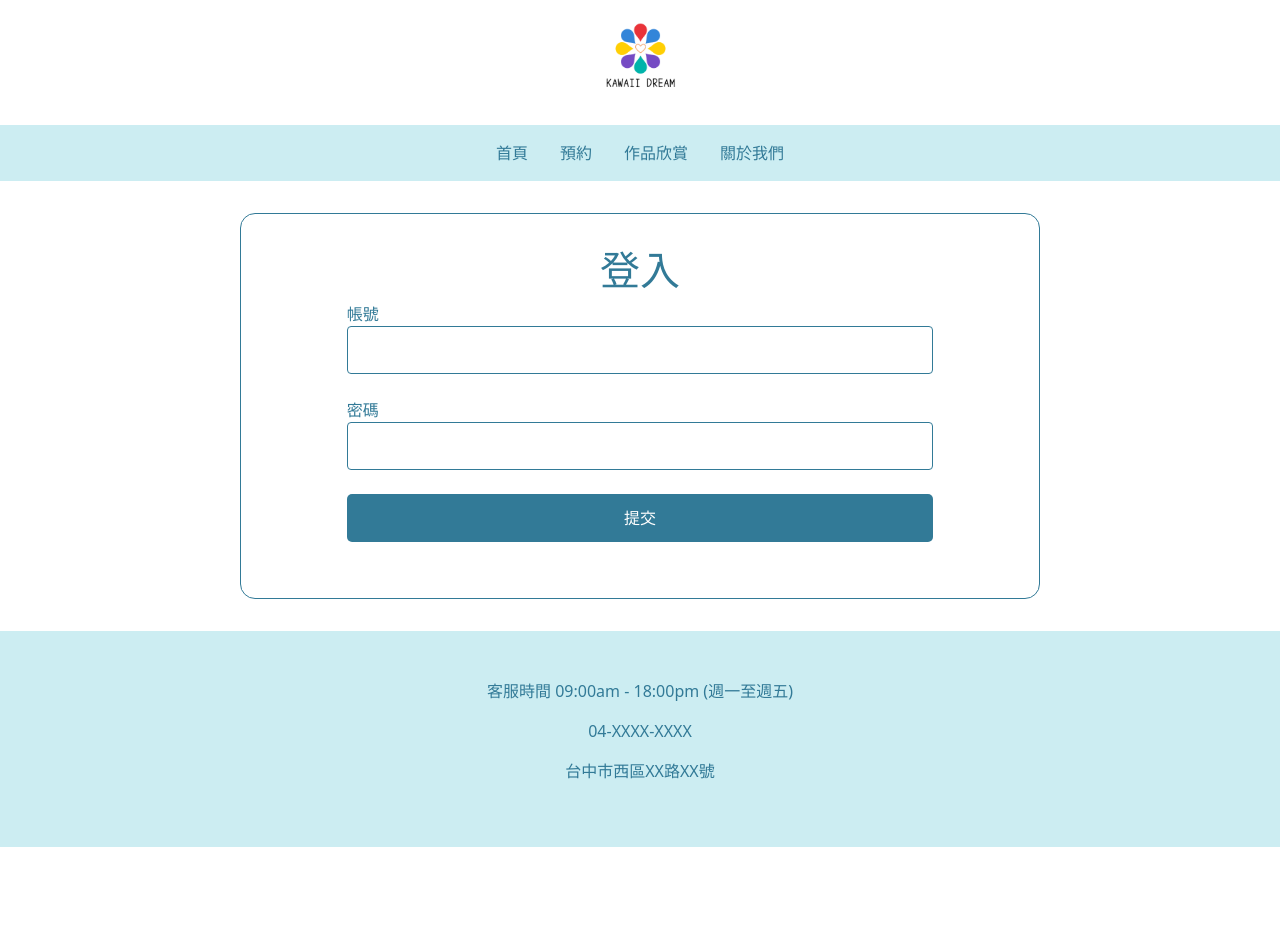
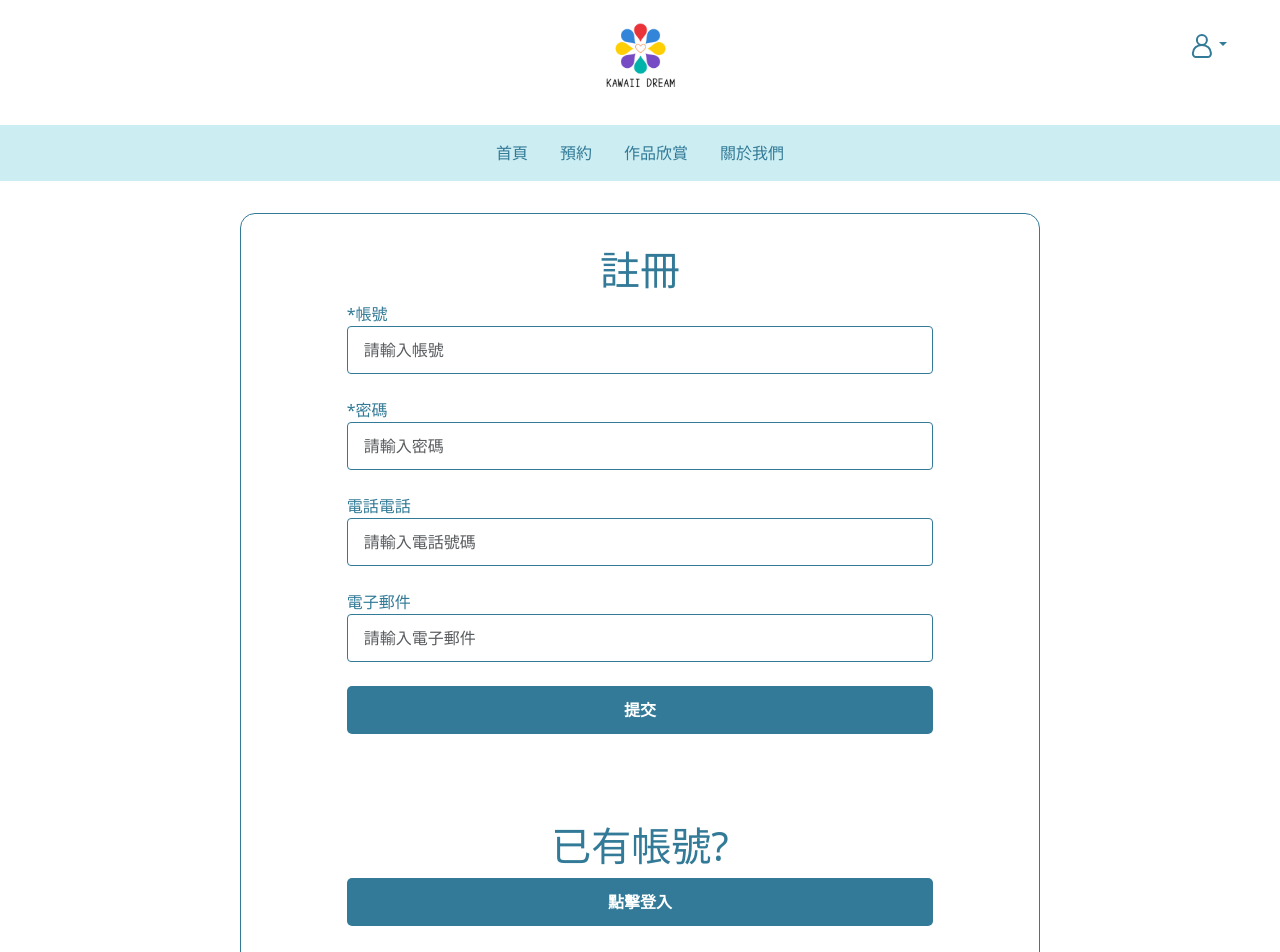
Before and after one commit to j3737049/nail_project, a Vue app: page /register in a window 1280 px wide. Shown: the top 952 px of the page. Before the commit the page ends 847 px from the top, so only its background shows below. Built offline with nearby package versions, Linux system fonts and the light colour scheme.

Commit message:
登入註冊功能新增

```diff
--- a/package.json
+++ b/package.json
@@ -16,6 +16,7 @@
     "@popperjs/core": "^2.11.8",
     "bootstrap": "^5.3.3",
     "bootstrap-vue-3": "^0.5.1",
+    "js-cookie": "^3.0.5",
     "pinia": "^2.2.2",
     "pinia-plugin-persistedstate": "^4.0.0",
     "swiper": "^11.1.8",
@@ -28,6 +29,8 @@
     "@arco-design/web-vue": "^2.56.0",
     "@rushstack/eslint-patch": "^1.8.0",
     "@tsconfig/node20": "^20.1.4",
+    "@types/bootstrap": "^5.2.10",
+    "@types/js-cookie": "^3.0.6",
     "@types/node": "^20.16.5",
     "@vitejs/plugin-vue": "^5.0.5",
     "@vue/eslint-config-prettier": "^9.0.0",
--- a/src/App.vue
+++ b/src/App.vue
@@ -1,6 +1,63 @@
 <script setup lang="ts">
-import { RouterLink, RouterView } from 'vue-router'
+import { ref, defineEmits, computed } from 'vue'
+import { RouterLink, RouterView, useRouter } from 'vue-router'
+import { useCounterStore } from './stores/member'
 // import HelloWorld from './components/HelloWorld.vue'
+
+const router = useRouter();
+const counter = useCounterStore();
+
+// let lists = ref([
+//   { value: 1, label: '會員登入', url: '/login' },
+//   { value: 2, label: '會員註冊', url: '/register' }
+// ])
+
+// if(counter.isLogin){
+//   lists = ref([
+//     { value: 1, label: '會員登出', url: '/logout' }
+//   ])
+// }
+// const isAuthenticated = computed(() => counter.isLogin);
+
+const lists = computed(()=>{
+  if(counter.isLogin){
+    return [
+      // { value: 1, label: '預約紀錄', url: '/appointment' },
+      { value: 2, label: '會員登出', url: '/logout' }
+    ]
+  }else{
+    return [
+      { value: 1, label: '會員登入', url: '/login' },
+      { value: 2, label: '會員註冊', url: '/register' }
+    ]
+  }
+
+})
+
+// const emit = defineEmits(['select'])
+
+const isOpen = ref(false)
+const selectedOption = ref(null)
+
+const toggleDropdown = () => {
+  isOpen.value = !isOpen.value
+}
+
+const selectOption = (option: any) => {
+  selectedOption.value = option.label
+  isOpen.value = false
+  // emit('select', option)
+  if(option.url != "/logout"){
+    router.push(option.url);
+  }else{
+    const result = counter.logout();
+    if(result){
+      alert('登出成功');
+      router.push('/');
+    }
+  }
+
+}
 </script>
 
 <template>
@@ -17,14 +74,28 @@ import { RouterLink, RouterView } from 'vue-router'
         <!-- <RouterLink to="/contact">客服中心</RouterLink> -->
       </nav>
     </div>
-    <div class="memberarea hide">
+    <div class="memberarea">
       <div>
-        <RouterLink to="/login" >
-        <svg class="member-svg qk-text--nav_menu_icon qk-vert--mid" xmlns="http://www.w3.org/2000/svg" height="24" width="25.8" viewBox="0 0 24 24" fill="none">
-          <circle cx="12" cy="6" r="5" stroke="currentColor" stroke-width="2"></circle>
-          <path d="M17.607 22.9957H6.393C5.54025 23.04 4.70467 22.7442 4.06888 22.1729C3.43309 21.6017 3.0488 20.8015 3 19.9471V19.1174C3 14.6077 7.032 11 12 11C16.968 11 21 14.6077 21 19.1174V19.9471C20.9512 20.8015 20.5669 21.6017 19.9311 22.1729C19.2953 22.7442 18.4598 23.04 17.607 22.9957V22.9957Z" stroke="currentColor" stroke-width="2" stroke-miterlimit="10"></path>
-        </svg>
-      </RouterLink>
+        <!-- <RouterLink to="/" >
+          <svg class="member-svg qk-text--nav_menu_icon qk-vert--mid" xmlns="http://www.w3.org/2000/svg" height="24" width="25.8" viewBox="0 0 24 24" fill="none">
+            <circle cx="12" cy="6" r="5" stroke="currentColor" stroke-width="2"></circle>
+            <path d="M17.607 22.9957H6.393C5.54025 23.04 4.70467 22.7442 4.06888 22.1729C3.43309 21.6017 3.0488 20.8015 3 19.9471V19.1174C3 14.6077 7.032 11 12 11C16.968 11 21 14.6077 21 19.1174V19.9471C20.9512 20.8015 20.5669 21.6017 19.9311 22.1729C19.2953 22.7442 18.4598 23.04 17.607 22.9957V22.9957Z" stroke="currentColor" stroke-width="2" stroke-miterlimit="10"></path>
+          </svg>
+        </RouterLink> -->
+        <div class="dropdown">
+          <div v-if="isOpen" @click="toggleDropdown" class="dropdown-backgroud"></div>
+          <button @click="toggleDropdown" class="dropdown-toggle">
+            <svg class="member-svg qk-text--nav_menu_icon qk-vert--mid" xmlns="http://www.w3.org/2000/svg" height="24" width="25.8" viewBox="0 0 24 24" fill="none">
+              <circle cx="12" cy="6" r="5" stroke="currentColor" stroke-width="2"></circle>
+              <path d="M17.607 22.9957H6.393C5.54025 23.04 4.70467 22.7442 4.06888 22.1729C3.43309 21.6017 3.0488 20.8015 3 19.9471V19.1174C3 14.6077 7.032 11 12 11C16.968 11 21 14.6077 21 19.1174V19.9471C20.9512 20.8015 20.5669 21.6017 19.9311 22.1729C19.2953 22.7442 18.4598 23.04 17.607 22.9957V22.9957Z" stroke="currentColor" stroke-width="2" stroke-miterlimit="10"></path>
+            </svg>
+          </button>
+          <ul v-if="isOpen" class="dropdown-list">
+            <li v-for="option in lists" :key="option.value" @click="selectOption(option)">
+              {{ option.label }}
+            </li>
+          </ul>
+        </div>
       </div>
     </div>
   </header>
@@ -50,6 +121,9 @@ import { RouterLink, RouterView } from 'vue-router'
 }
 .hide{
   display: none!important;
+}
+.margin-top4{
+  margin-top: 4rem;
 }
 
 
@@ -92,6 +166,7 @@ import { RouterLink, RouterView } from 'vue-router'
         border: 0;
         color: #fff;
         border-radius: 5px;
+        font-weight: bold;
       }
     }
   }
@@ -102,6 +177,9 @@ import { RouterLink, RouterView } from 'vue-router'
       input {
         height: 3rem;
       }
+    }
+    .margin-top4{
+      margin-top: 1rem;
     }
   }
 }
@@ -177,6 +255,54 @@ footer {
   background-color: hsla(187, 100%, 37%, 0.2);
 }
 
+.dropdown {
+  position: relative;
+  width: 7rem;
+
+  .dropdown-backgroud {
+    position: fixed;
+    width: 100%;
+    height: 100%;
+    left: 0;
+    top: 0;
+    cursor: auto;
+  }
+
+  .dropdown-toggle {
+    width: 100%;
+    padding: 1rem;
+    background-color: transparent;
+    border: none;
+    border-radius: 4px;
+    cursor: pointer;
+  }
+
+  .dropdown-list {
+    position: absolute;
+    top: 100%;
+    right: 0;
+    width: 100%;
+    padding: 0;
+    margin: 0;
+    list-style: none;
+    background-color: #ffffff;
+    border: 1px solid #ced4da;
+    border-radius: 0 0 4px 4px;
+    box-shadow: 0 2px 5px rgba(0, 0, 0, 0.1);
+    text-align: center;
+    li {
+      padding: 10px;
+      cursor: pointer;
+      &:hover {
+        background-color: #f8f9fa;
+      }
+    }
+  }
+}
+
+
+
+
 @media (max-width: 1024px){
   /* footer{
     position: absolute;
--- a/src/main.ts
+++ b/src/main.ts
@@ -8,6 +8,8 @@ import router from './router'
 import ArcoVue from '@arco-design/web-vue';
 import '@arco-design/web-vue/dist/arco.css';
 import piniaPluginPersistedstate from 'pinia-plugin-persistedstate'
+import Cookies from 'js-cookie'
+
 
 
 // 引入 Bootstrap 和 BootstrapVue3 的 CSS 文件
@@ -19,7 +21,7 @@ pinia.use(piniaPluginPersistedstate)
 
 router.beforeEach((to, from, next)=>{
     if(to.meta.requireAuth){
-        const counter = localStorage.getItem('counter') || '{}'
+        const counter = localStorage.getItem('member') || '{}';
         if(JSON.parse(counter).isLogin){
             next();
         }else{
--- /dev/null
+++ b/src/views/AppointmentView.vue
@@ -0,0 +1,35 @@
+<template>
+  <div class="main">
+    <h1>預約紀錄</h1>
+  </div>
+</template>
+
+<style lang="scss" scoped>
+.main {
+  display: flex;
+  align-items: center;
+  flex-direction: column;
+  margin: 1rem 0;
+}
+h1 {
+  margin: 1rem;
+  padding-bottom: 0.1rem;
+  border-bottom: 1px solid;
+}
+@media (max-width: 768px){
+  .main{
+    h1{
+      font-size: 1.5rem;
+    }
+    p{
+      font-size: 0.8rem;
+      margin-bottom: 0.5rem;
+      text-align: center;
+      max-width: 88%;
+    }
+    img {
+      width: 100%;
+    }
+  }
+}
+</style>
--- a/src/views/LoginView.vue
+++ b/src/views/LoginView.vue
@@ -37,6 +37,13 @@
       <div class="form-group">
         <button type="submit">提交</button>
       </div>
+
+      <h1 class="margin-top4">還不是會員?</h1>
+      <div class="form-group">
+        <span>
+          <RouterLink to="/register" class="registerBTN">點擊註冊</RouterLink>
+        </span>
+      </div>
     </ValidationForm>
   </div>
 </template>
@@ -45,6 +52,10 @@
 import { Form as ValidationForm, Field, ErrorMessage } from 'vee-validate'
 import * as yup from 'yup'
 import { useCounterStore } from '../stores/member'
+import { useRouter } from 'vue-router';
+
+
+const router = useRouter();
 
 const counter = useCounterStore()
 
@@ -56,7 +67,13 @@ const schema = yup.object({
 // 在這裡處理表單提交邏輯
 const onSubmit = (values: any) => {
   console.log(values)
-  counter.memberLogin(values)
+  const result = counter.memberLogin(values);
+  if(result){
+    alert("登入成功");
+    router.replace('/');
+  }else{
+    alert("帳號或密碼錯誤");
+  }
 }
 </script>
 
@@ -67,46 +84,17 @@ const onSubmit = (values: any) => {
   border: 1px solid rgb(50, 122, 151);
   border-radius: 15px;
   padding: 2rem 0.5rem;
-  form {
-    display: contents;
-    .form-group {
-      display: flex;
-      flex-direction: column;
-      width: 75%;
-      margin-bottom: 1.5rem;
-      position: relative;
-      .form-control {
-        color: rgb(50, 122, 151);
-        border: 1px solid rgb(50, 122, 151);
-        border-radius: 4px;
-        padding: 1rem;
-        -moz-appearance: none; /* Firefox */
-        -webkit-appearance: none; /* Safari and Chrome */
-        appearance: none;
-        height: 3rem;
-        &[name='appointmentDate'] {
-          background-position: right calc(3rem) center;
-          padding: 1rem 1rem;
-          line-height: 1rem;
-        }
-        &[name='appointmentTime'] {
-          height: 4rem;
-        }
-      }
-      textarea.form-control {
-        height: 10rem;
-      }
-      .error-feedback {
-        color: red;
-      }
-      button {
-        height: 3rem;
-        background-color: rgb(50, 122, 151);
-        border: 0;
-        color: #fff;
-        border-radius: 5px;
-      }
-    }
+  .registerBTN {
+    text-align: center;
+    display: block;
+    height: 3rem;
+    line-height: 3rem;
+    background-color: rgb(50, 122, 151);
+    border: 0;
+    color: #fff;
+    border-radius: 5px;
+    text-decoration: none;
+    font-weight: bold;
   }
 }
 @media (max-width: 768px) {
--- a/src/views/RegisterView.vue
+++ b/src/views/RegisterView.vue
@@ -1,64 +1,110 @@
+
+
+<script setup lang="ts">
+import { Form as ValidationForm, Field, ErrorMessage } from 'vee-validate'
+import * as yup from 'yup'
+import { useCounterStore } from '../stores/member'
+import { useRouter } from 'vue-router';
+
+const counter = useCounterStore();
+
+const router = useRouter();
+
+const schema = yup.object({
+  account: yup.string().required('請輸入帳號'),
+  password: yup.string().required('請輸入密碼'),
+  phone: yup.string()
+    // .matches(/^[0-9]{10}$/, '請輸入有效的10位電話號碼')
+    .test('is-empty-or-valid', '電話號碼必須是10位數字', (value) => {
+      // 如果沒有輸入，返回 true（有效）
+      if (!value || value.trim() === '') {
+        return true;
+      }
+      // 如果有輸入，必須是10位數字
+      return /^\d{10}$/.test(value);
+    }),
+  email: yup.string()
+    .email('請輸入有效的電子郵件地址')
+})
+
+const onPhoneInput = (event: any, handleChange: any) => {
+  const newValue = event.target.value.replace(/\D/g, '');
+  handleChange(newValue);
+  console.log(event.target.value);
+};
+
+// 在這裡處理表單提交邏輯
+const onSubmit = (values: any) => {
+  console.log(values);
+  const result = counter.regitser(values);
+
+  if(result){
+    alert("註冊成功");
+    router.replace('/');
+  }else{
+    alert("帳號重複");
+  }
+}
+
+</script>
 <template>
   <div class="main">
     <ValidationForm @submit="onSubmit" :validation-schema="schema" v-slot="{ errors }">
-      <h1>登入</h1>
+      <h1>註冊</h1>
       <div class="form-group">
-        <label for="account">帳號</label>
+        <label for="account">*帳號</label>
         <Field
           name="account"
           type="text"
           class="form-control"
           :class="{ 'is-invalid': errors.account }"
+           placeholder="請輸入帳號"
         />
         <ErrorMessage name="account" class="error-feedback" />
       </div>
       <div class="form-group">
-        <label for="password">密碼</label>
+        <label for="password">*密碼</label>
         <Field
           name="password"
           type="password"
           class="form-control"
           :class="{ 'is-invalid': errors.password }"
+           placeholder="請輸入密碼"
         />
-        <span class="icon hide"
-          ><svg
-            viewBox="0 0 20 14"
-            focusable="false"
-            class="chakra-icon icon-password-visibility emotion-css-cache-blpcuq"
-          >
-            <path
-              d="M19.5088 1.2089C19.611 1.25074 19.6601 1.36775 19.6163 1.46914C19.1289 2.59656 18.4454 3.62068 17.6082 4.49961L18.9568 5.99878L17.8417 7.00198L16.4985 5.50888C15.5938 6.22036 14.5674 6.7865 13.4555 7.17185L14.1946 9.2714L12.8053 9.72941L12.0394 7.55372C11.3797 7.68288 10.6977 7.75059 9.99978 7.75059C9.32819 7.75059 8.67131 7.68789 8.0348 7.56806L7.31157 9.73778L5.88854 9.26343L6.58145 7.18472C5.46686 6.80317 4.43758 6.24022 3.52977 5.53138L2.03027 7.03088L0.969613 5.97021L2.41524 4.52459C1.56718 3.64011 0.875232 2.60726 0.383259 1.46914C0.339431 1.36775 0.388517 1.25074 0.490744 1.2089L1.50879 0.79228C1.61102 0.750444 1.72764 0.799611 1.7718 0.900853C3.14365 4.04555 6.30943 6.25059 9.99978 6.25059C13.6901 6.25059 16.8559 4.04555 18.2277 0.900854C18.2719 0.799611 18.3885 0.750444 18.4907 0.79228L19.5088 1.2089Z"
-              fill="currentColor"
-            ></path></svg
-        ></span>
         <ErrorMessage name="password" class="error-feedback" />
+      </div>
+      <div class="form-group">
+        <label for="phone">電話電話</label >
+        <!-- <input type="text" placeholder="請輸入您的連絡電話" v-on:keydown="checkDown" maxlength="10" > -->
+      <!-- <Field name="phone" type="tel" class="form-control" :class="{ 'is-invalid': errors.phone }" @input="onPhoneInput" /> -->
+
+        <Field name="phone" v-slot="{ field, errors, handleChange }">
+          <input v-bind="field" type="tel" class="form-control" placeholder="請輸入電話號碼"
+          @input="(event) => onPhoneInput(event, handleChange)" />
+          <span v-if="errors.length" class="error-feedback">{{ errors[0] }}</span>
+        </Field>
+      <!-- <ErrorMessage name="phone" class="error-feedback" /> -->
+      </div>
+      <div class="form-group">
+        <label for="email">電子郵件</label >
+        <!-- <input type="text" placeholder="請輸入您的電子郵件" > -->
+      <Field name="email" type="email" class="form-control" placeholder="請輸入電子郵件" :class="{ 'is-invalid': errors.email }" />
+      <ErrorMessage name="email" class="error-feedback" />
       </div>
 
       <div class="form-group">
         <button type="submit">提交</button>
       </div>
+
+      <h1 class="margin-top4">已有帳號?</h1>
+      <div class="form-group">
+        <span>
+          <RouterLink to="/login" class="loginBTN">點擊登入</RouterLink>
+        </span>
+      </div>
     </ValidationForm>
   </div>
 </template>
-
-<script setup lang="ts">
-import { Form as ValidationForm, Field, ErrorMessage } from 'vee-validate'
-import * as yup from 'yup'
-import { useCounterStore } from '../stores/member'
-
-const counter = useCounterStore()
-
-const schema = yup.object({
-  account: yup.string().required('請輸入帳號'),
-  password: yup.string().required('請輸入密碼')
-})
-
-// 在這裡處理表單提交邏輯
-const onSubmit = (values: any) => {
-  console.log(values)
-  counter.memberLogin(values)
-}
-</script>
 
 <style lang="scss" scoped>
 .main {
@@ -67,6 +113,19 @@ const onSubmit = (values: any) => {
   border: 1px solid rgb(50, 122, 151);
   border-radius: 15px;
   padding: 2rem 0.5rem;
+
+  .loginBTN {
+    text-align: center;
+    display: block;
+    height: 3rem;
+    line-height: 3rem;
+    background-color: rgb(50, 122, 151);
+    border: 0;
+    color: #fff;
+    border-radius: 5px;
+    text-decoration: none;
+    font-weight: bold;
+  }
 }
 @media (max-width: 1024px) {
   .main {
```
Also changed, not shown: src/router/index.ts (+9 -1 lines), src/stores/member.ts (+71 -11 lines), 1 other file (tests, documents, lock files or other folders).
